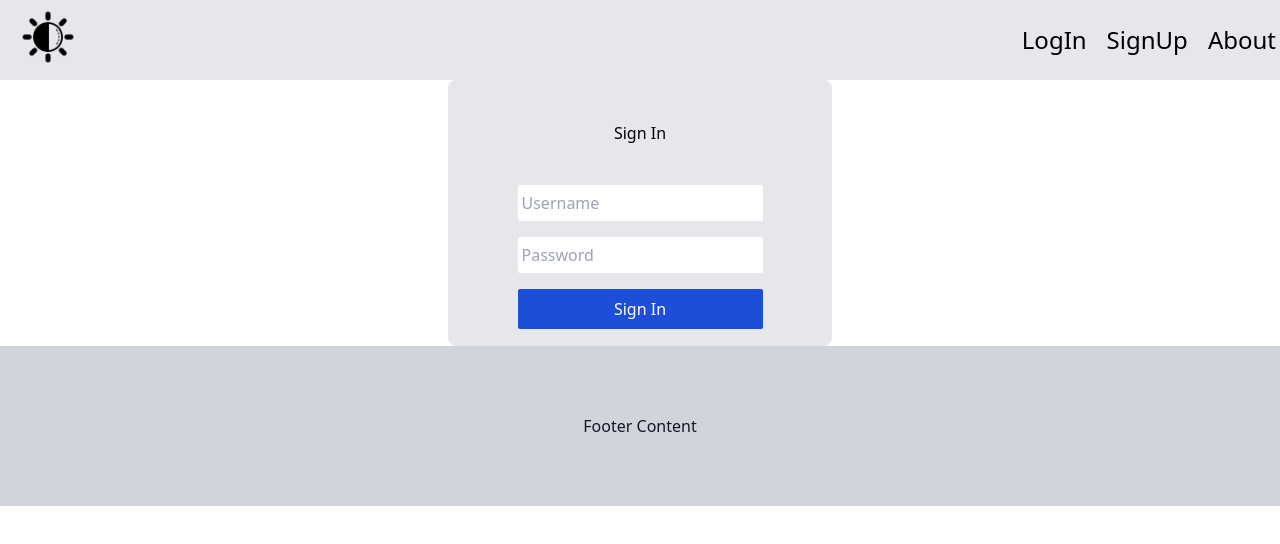
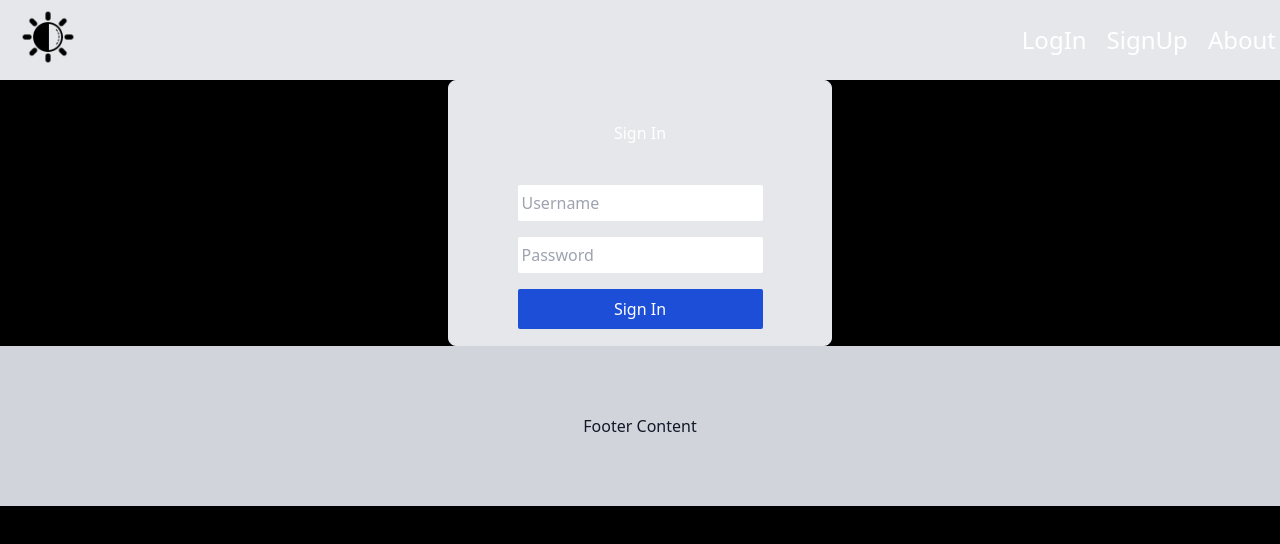
Before and after one commit to atheerbso/Todo-React, a React (Vite) app: page /LogIn in a window 1280 px wide. Shown: the top 544 px of the page. Built offline with nearby package versions, Linux system fonts and the light colour scheme.

Commit message:
used env with dark and light mode

```diff
--- a/package.json
+++ b/package.json
@@ -25,6 +25,7 @@
   },
   "devDependencies": {
     "@eslint/js": "^9.11.1",
+    "@types/node": "^22.8.4",
     "@types/react": "^18.3.11",
     "@types/react-dom": "^18.3.0",
     "@vitejs/plugin-react-swc": "^3.5.0",
--- a/src/components/ContextTheme/ThemeProvider.tsx
+++ b/src/components/ContextTheme/ThemeProvider.tsx
@@ -18,7 +18,16 @@ export const useTheme = () => {
 };
 
 export const ThemeProvider = ({ children }: { children: React.ReactNode }) => {
-  const [darkMode, setDarkMode] = useState(true); //here useState to manage the darkMode state
+  const [darkMode, setDarkMode] = useState(
+    window.matchMedia("(prefer-color-scheme:light)").matches ||
+      process.env.REACT_APP_DEFAULT_THEME === "light"
+  ); //here useState to manage the darkMode state
+
+  // export const ThemeProvider = ({ children }: { children: React.ReactNode }) => {
+  //   const [darkMode, setDarkMode] = useState(
+  //     window.matchMedia("(prefers-color-scheme: dark)").matches ||
+  //       process.env.REACT_APP_DEFAULT_THEME === "dark"
+  //   );
 
   const toggleTheme = () => {
     //toggles the darkMode state using functional state update
--- a/src/components/Zustand/ZustandCom.tsx
+++ b/src/components/Zustand/ZustandCom.tsx
@@ -7,8 +7,9 @@ interface ThemeStore {
 }
 
 const useStore = create<ThemeStore>((set) => ({
-  //
-  darkMode: window.matchMedia("(prefers-color-scheme: dark)").matches,
+  darkMode:
+    window.matchMedia("(prefers-color-scheme: light)").matches ||
+    process.env.REACT_APP_DEFAULT_THEME === "light",
   toggleTheme: () => set((state) => ({ darkMode: !state.darkMode })),
 }));
 
```
Also changed, not shown: 2 other files (tests, documents, lock files or other folders).
